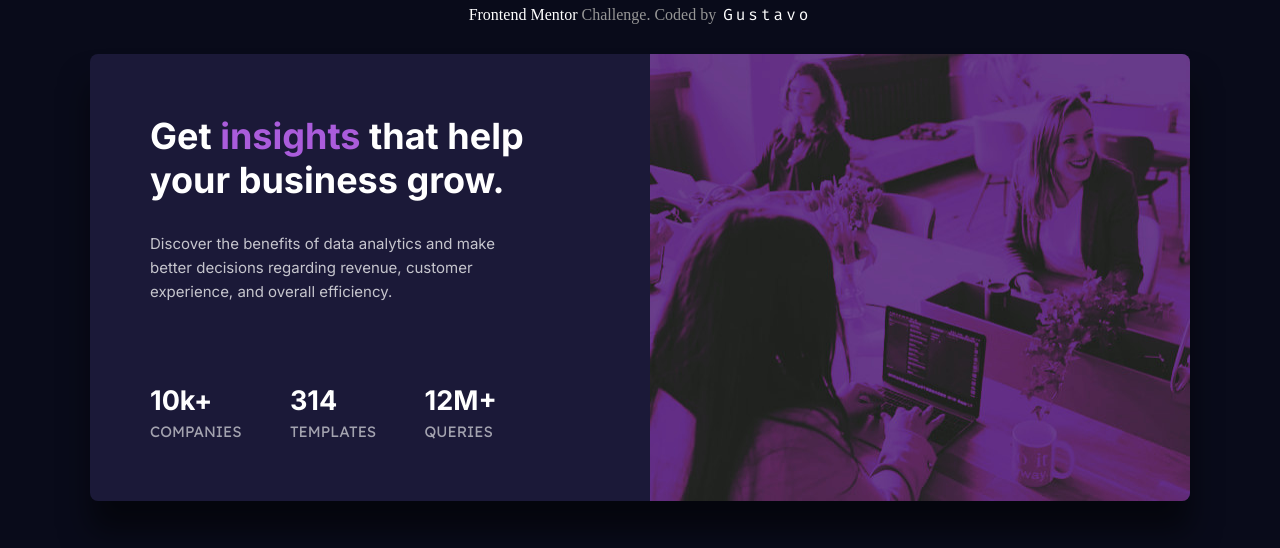
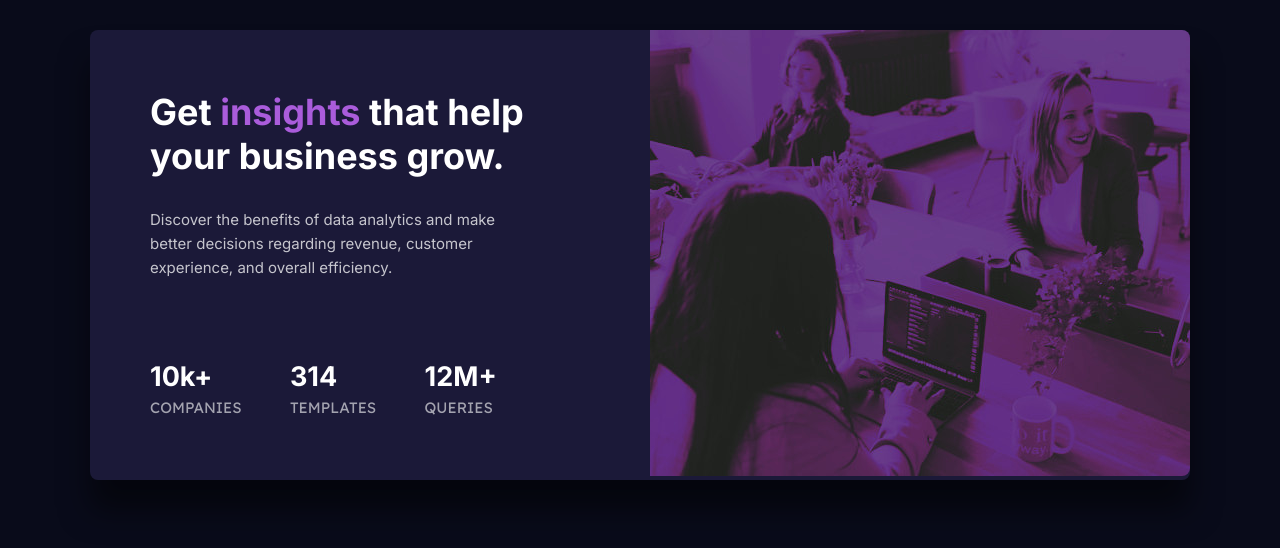
Before and after one commit to stringGustavo/stats-preview-card_frontend-mentor, a plain HTML site: page index.html in a window 1280 px wide. Drawn offline with Linux system fonts and the light colour scheme.

Commit message:
Update index.html

```diff
--- a/index.html
+++ b/index.html
@@ -8,7 +8,6 @@
 
     <link rel="shortcut icon" href="./src/img/favicon-32x32.png" type="image/x-icon">
 
-    <link rel="stylesheet" href="./src/css/credits.css">
     <link rel="stylesheet" href="./src/css/reset.css">
     <link rel="stylesheet" href="./src/css/style.css">
     <link rel="stylesheet" href="./src/css/responsive.css">
@@ -16,13 +15,12 @@
     <title>Stats Preview Card Component</title>
 </head>
 <body>
-    <header class="header">
-        <p class="made-by"><a class="front" href="https://www.frontendmentor.io/" target="_blank" rel="external">Frontend Mentor</a> Challenge. Coded by <a href="https://github.com/stringGustavo" target="_blank" rel="external" class="name">Gustavo</a></p>
-    </header>
 
-    <div class="container">
+    <main class="container">
 
-        <img class="image-mobile" src="./src/img/image-header-desktop.jpg" alt="">
+        <div class="image-container">
+            <img class="image-mobile" src="./src/img/image-header-desktop.jpg" alt="people working">
+        </div>
 
         <div class="text">
 
@@ -47,9 +45,9 @@
             </div>
         </div>
 
-
-
-            <img class="image" src="./src/img/image-header-desktop.jpg" alt="">
-    </div>
+        <div class="image-container">
+            <img class="image" src="./src/img/image-header-desktop.jpg" alt="people working">
+        </div>
+    </main>
 </body>
 </html>
```
